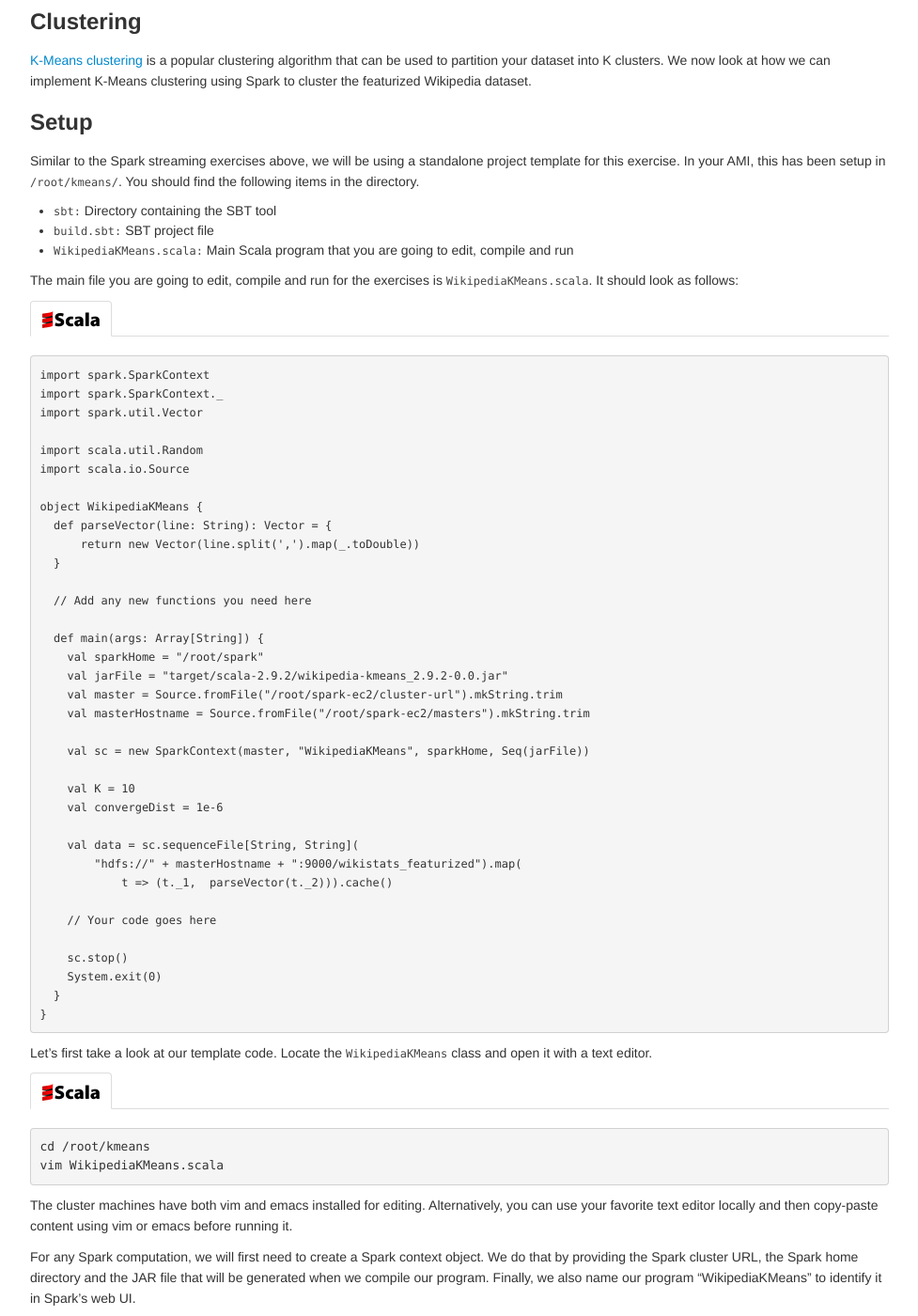
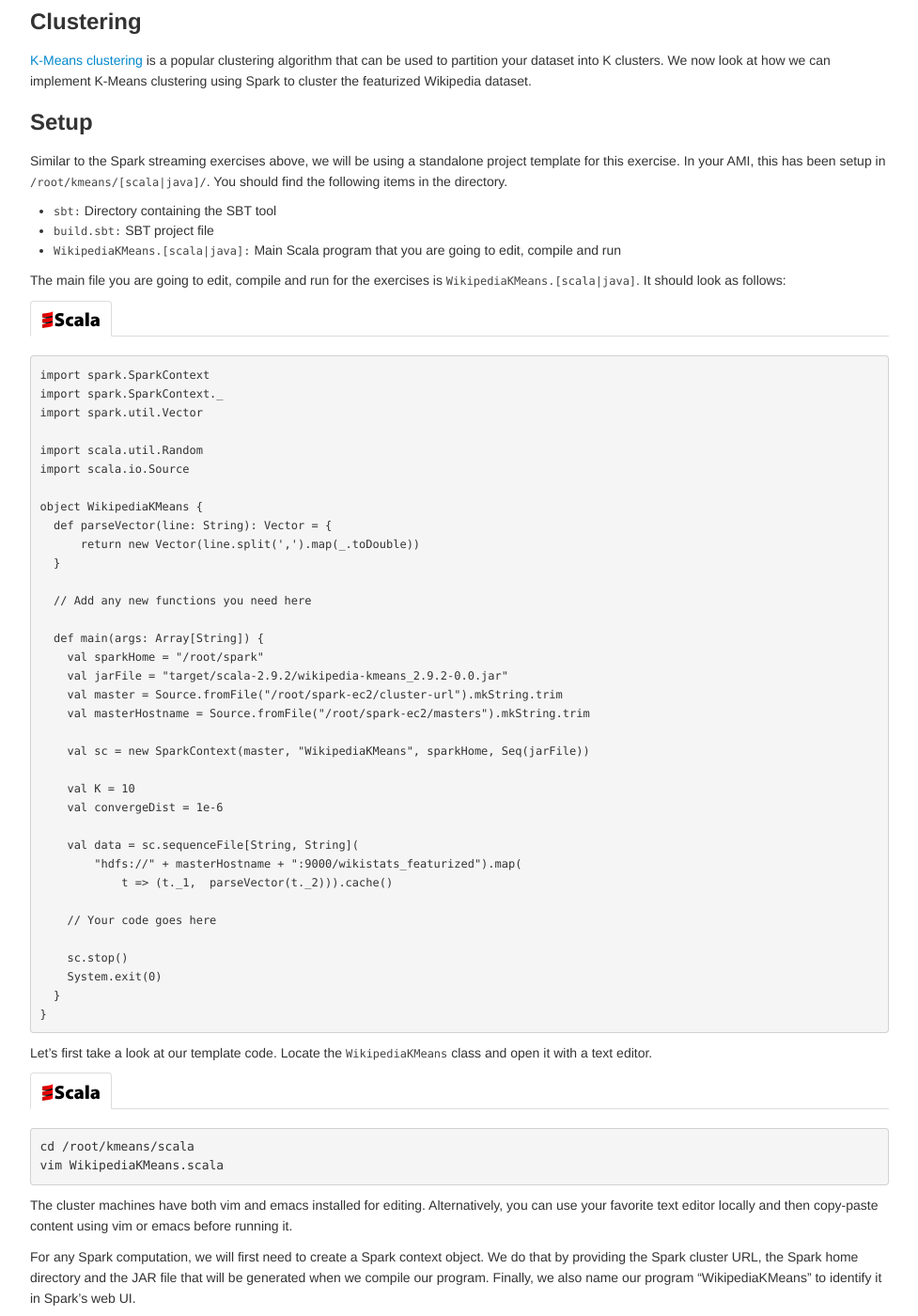
Before and after one commit to databricks/spark-training, a Jekyll site: the page built from strata_2013/index.md, in a window 1280 px wide and 1400 px high, scrolled down 17410 px. Shown: the whole window at 94% size, without its empty margins (151-1128 px from the left). Built offline with Jekyll 4.4.1, drawn with Linux system fonts in a browser that asks for light colours; some of the changed text lies outside the part shown.

Commit message:
adding  subdirectory for kmeans

```diff
--- a/strata_2013/index.md
+++ b/strata_2013/index.md
@@ -1178,13 +1178,13 @@
 [K-Means clustering](http://en.wikipedia.org/wiki/K-means_clustering) is a popular clustering algorithm that can be used to partition your dataset into K clusters. We now look at how we can implement K-Means clustering using Spark to cluster the featurized Wikipedia dataset.
 
 ## Setup
-Similar to the Spark streaming exercises above, we will be using a standalone project template for this exercise. In your AMI, this has been setup in `/root/kmeans/`. You should find the following items in the directory.
+Similar to the Spark streaming exercises above, we will be using a standalone project template for this exercise. In your AMI, this has been setup in `/root/kmeans/[scala|java]/`. You should find the following items in the directory.
 
 - `sbt:` Directory containing the SBT tool
 - `build.sbt:` SBT project file
-- `WikipediaKMeans.scala:` Main Scala program that you are going to edit, compile and run
-
-The main file you are going to edit, compile and run for the exercises is `WikipediaKMeans.scala`. It should look as follows:
+- `WikipediaKMeans.[scala|java]:` Main Scala program that you are going to edit, compile and run
+
+The main file you are going to edit, compile and run for the exercises is `WikipediaKMeans.[scala|java]`. It should look as follows:
 
 <div class="codetabs">
 <div data-lang="scala" markdown="1">
@@ -1233,7 +1233,7 @@
 <div class="codetabs">
 <div data-lang="scala">
 <pre>
-cd /root/kmeans
+cd /root/kmeans/scala
 vim WikipediaKMeans.scala
 </pre>
 </div>
@@ -1266,13 +1266,13 @@
 </div>
 
 ## Running the program
-Before we implement the K-Means algorithm, here is quick reminder on how you can run the program at any point during this exercise. Save `WikipediaKMeans.scala` and then run the following command from the `/root/kmeans` directory.
+Before we implement the K-Means algorithm, here is quick reminder on how you can run the program at any point during this exercise. Save `WikipediaKMeans.scala` and then run the following command from the `/root/kmeans/scala` directory.
 
 ~~~
 sbt/sbt package run
 ~~~
 
-This command will compile the `WikipediaKMeans` class and create a JAR file in `/root/kmeans/target/scala-2.9.2/`. Finally, it will run the program. You should see output similar to the following on your screen:
+This command will compile the `WikipediaKMeans` class and create a JAR file in `/root/kmeans/scala/target/scala-2.9.2/`. Finally, it will run the program. You should see output similar to the following on your screen:
 
 ~~~
 Number of records 802450
```
Also changed, not shown: 8 other files.
